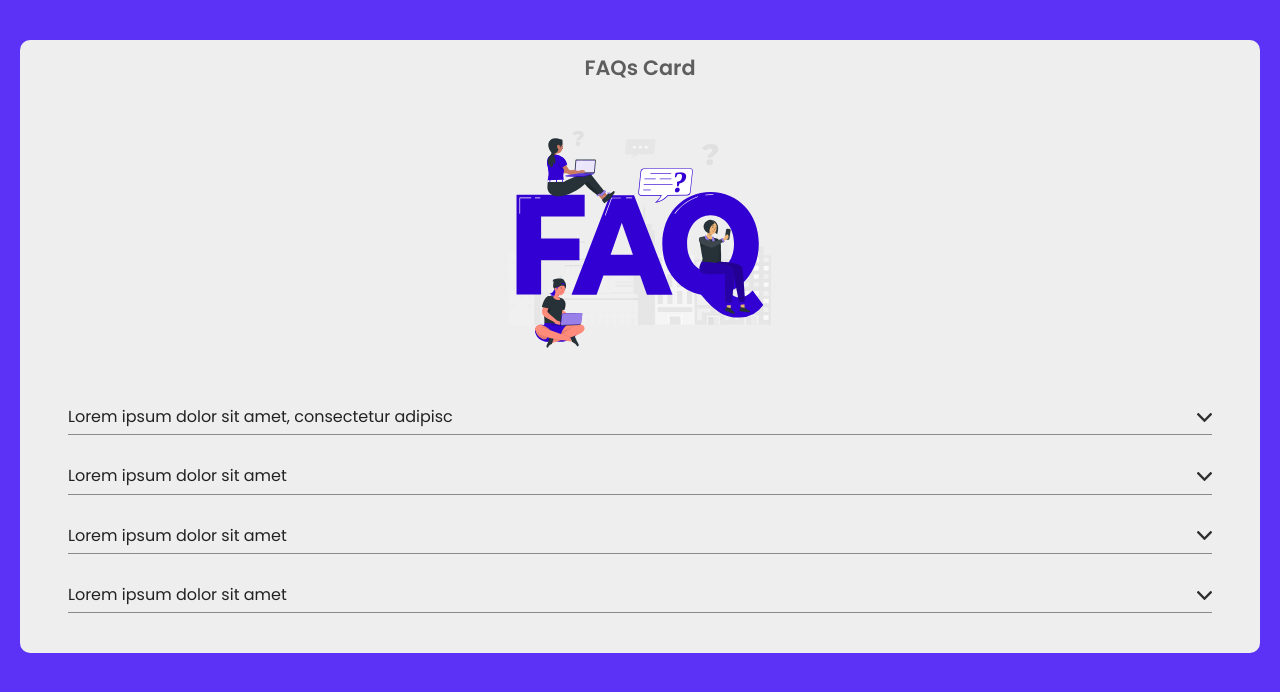
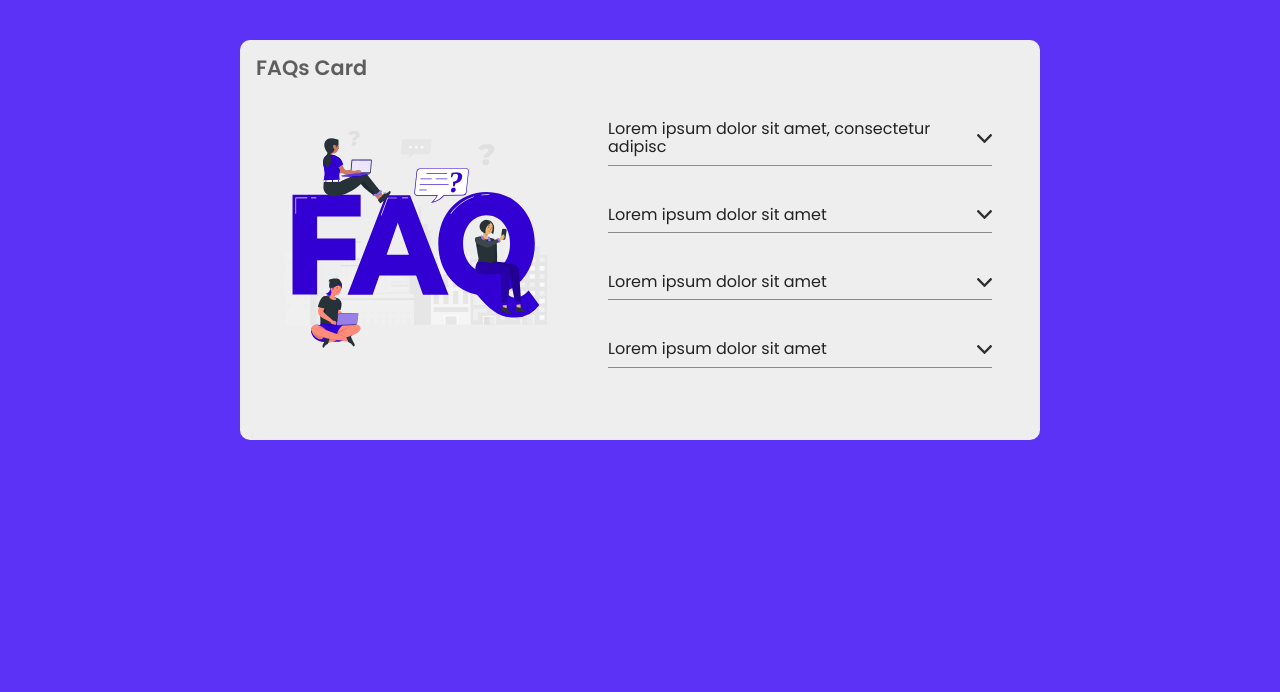
Before and after one commit to mrLuisFer/svelte-faq-accordion, a Svelte app: page / in a window 1280 px wide. Shown: the top 692 px of the page. Built offline with nearby package versions, Linux system fonts and the light colour scheme.

Commit message:
fix: fixing styles in desktop responsive

```diff
--- a/src/components/Card/CardText/CardText.svelte
+++ b/src/components/Card/CardText/CardText.svelte
@@ -17,6 +17,14 @@ import { cardTextItems } from './cardTextItems'
 .card-text-container {
   @media (min-width: 500px) {
     padding: 0 2rem;
+    height: 320px;
+  }
+
+  @media (min-width: 850px) {
+    display: flex;
+    flex-direction: column;
+    row-gap: 2rem;
+    justify-content: center;
   }
 }
 </style>
--- a/src/components/Card/CardText/CardTextItem.svelte
+++ b/src/components/Card/CardText/CardTextItem.svelte
@@ -41,6 +41,10 @@ const handleShowText = () => {
     &-container {
       margin-bottom: 1.5rem;
       border-bottom: 1px solid rgb(139, 139, 139);
+
+      @media (min-width: 850px) {
+        margin: 0;
+      }
     }
   }
   &-title-active {
--- a/src/components/Card/CardText/CardToShowText/index.svelte
+++ b/src/components/Card/CardText/CardToShowText/index.svelte
@@ -21,6 +21,10 @@ export let textToShow
 
   @media (min-width: 500px) {
     max-width: 400px;
+  }
+
+  @media (min-width: 850px) {
+    max-width: 350px;
   }
 
   &:hover {
--- a/src/components/Card/index.svelte
+++ b/src/components/Card/index.svelte
@@ -6,8 +6,10 @@ import CardText from './CardText/CardText.svelte'
 
 <div class="card">
   <DynamicClickTitle defaultTitle="FAQs Card" newTitle="By mrLuisFer" />
-  <CardImg />
-  <CardText />
+  <div class="card-flex">
+    <CardImg />
+    <CardText />
+  </div>
 </div>
 
 <style type="text/scss" lang="scss">
@@ -17,5 +19,19 @@ import CardText from './CardText/CardText.svelte'
   background: #eee;
   border-radius: 10px;
   padding: 1rem;
+
+  @media (min-width: 850px) {
+    height: 400px;
+    max-width: 800px;
+  }
+
+  &-flex {
+    @media (min-width: 850px) {
+      display: flex;
+      flex-direction: row;
+      align-items: center;
+      justify-content: space-around;
+    }
+  }
 }
 </style>
--- a/src/components/DynamicClickTitle.svelte
+++ b/src/components/DynamicClickTitle.svelte
@@ -24,5 +24,10 @@ const changeTitleValue = () => {
   &:hover {
     opacity: 1;
   }
+
+  @media (min-width: 500px) {
+    text-align: left;
+    display: inline-block;
+  }
 }
 </style>
```
